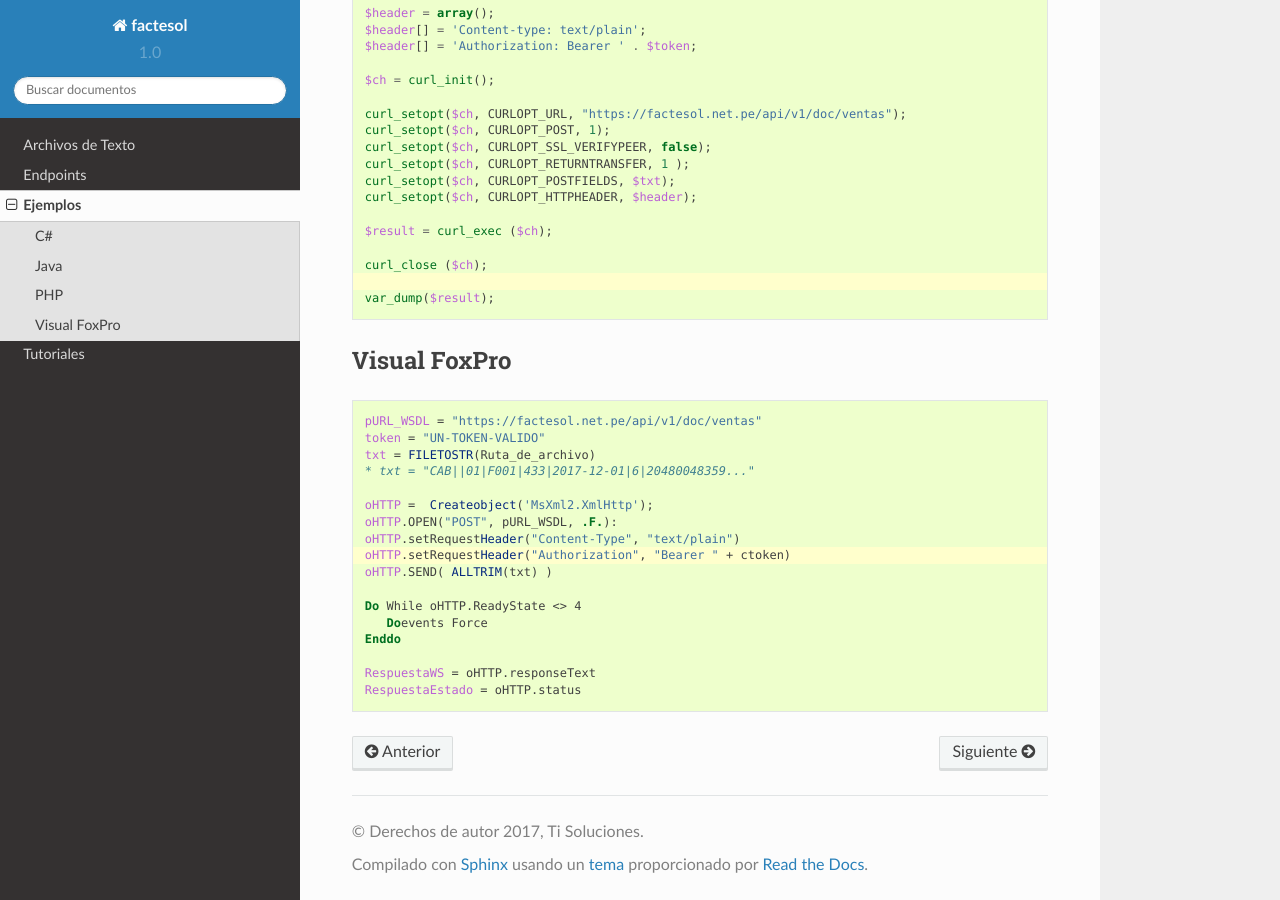
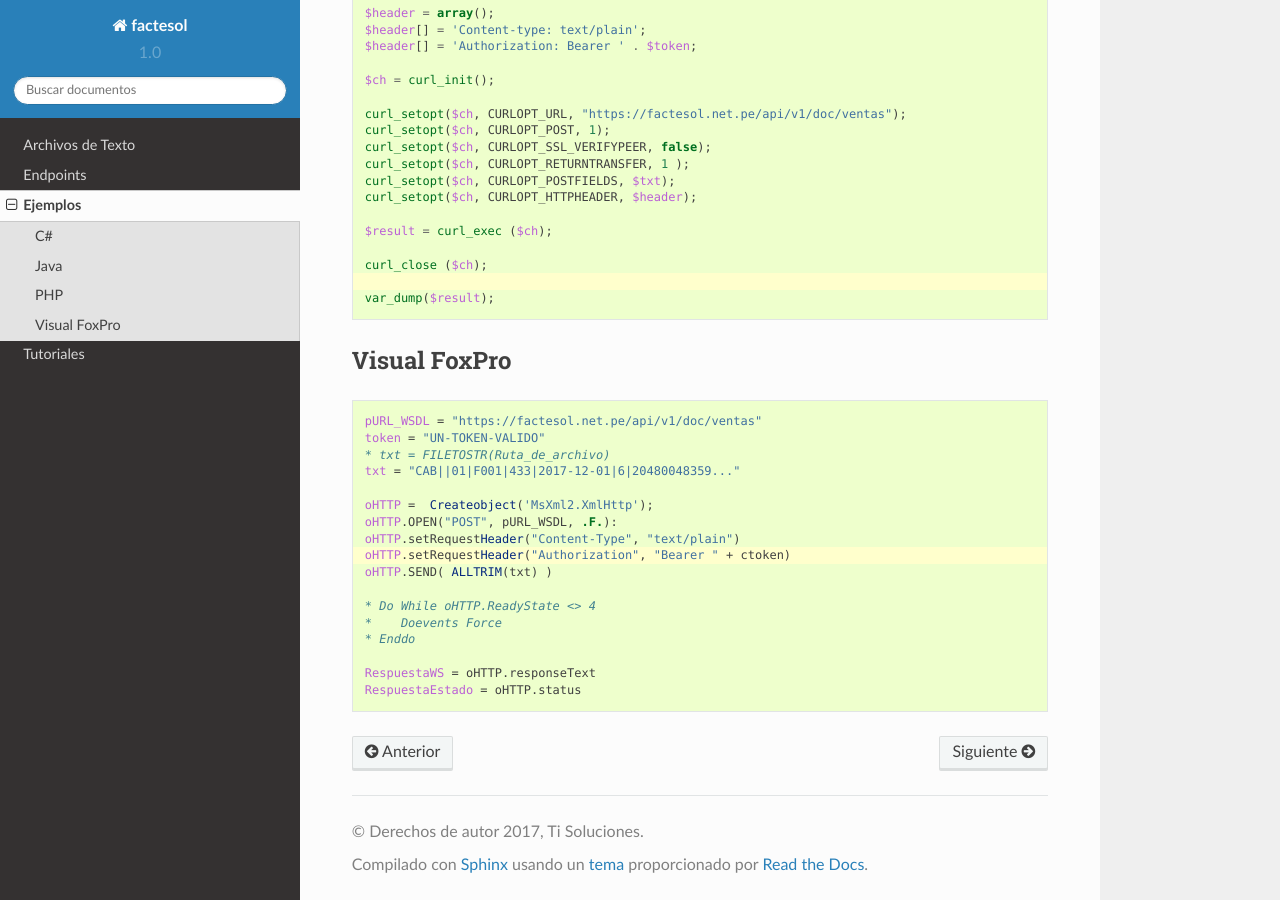
Before and after one commit to giansalex/factesol-docs, a Sphinx documentation site: the page built from docs/examples.rst, in a window 1280 px wide and 900 px high, scrolled down 1765 px. Built offline with Sphinx 7.4.7 and the Read the Docs theme 2.0.0, drawn with Linux system fonts in a browser that asks for light colours.

Commit message:
vfp cambios comentario
vfp cambios comentario

```diff
--- a/docs/examples.rst
+++ b/docs/examples.rst
@@ -115,8 +115,8 @@ Visual FoxPro
 
     pURL_WSDL = "https://factesol.net.pe/api/v1/doc/ventas"
     token = "UN-TOKEN-VALIDO"
-    txt = FILETOSTR(Ruta_de_archivo)
-    * txt = "CAB||01|F001|433|2017-12-01|6|20480048359..."
+    * txt = FILETOSTR(Ruta_de_archivo)
+    txt = "CAB||01|F001|433|2017-12-01|6|20480048359..."
 
     oHTTP =  Createobject('MsXml2.XmlHttp');
     oHTTP.OPEN("POST", pURL_WSDL, .F.):
@@ -124,9 +124,9 @@ Visual FoxPro
     oHTTP.setRequestHeader("Authorization", "Bearer " + ctoken)
     oHTTP.SEND( ALLTRIM(txt) )
 
-    Do While oHTTP.ReadyState <> 4
-       Doevents Force
-    Enddo
+    * Do While oHTTP.ReadyState <> 4
+    *    Doevents Force
+    * Enddo
 
     RespuestaWS = oHTTP.responseText
     RespuestaEstado = oHTTP.status
```
